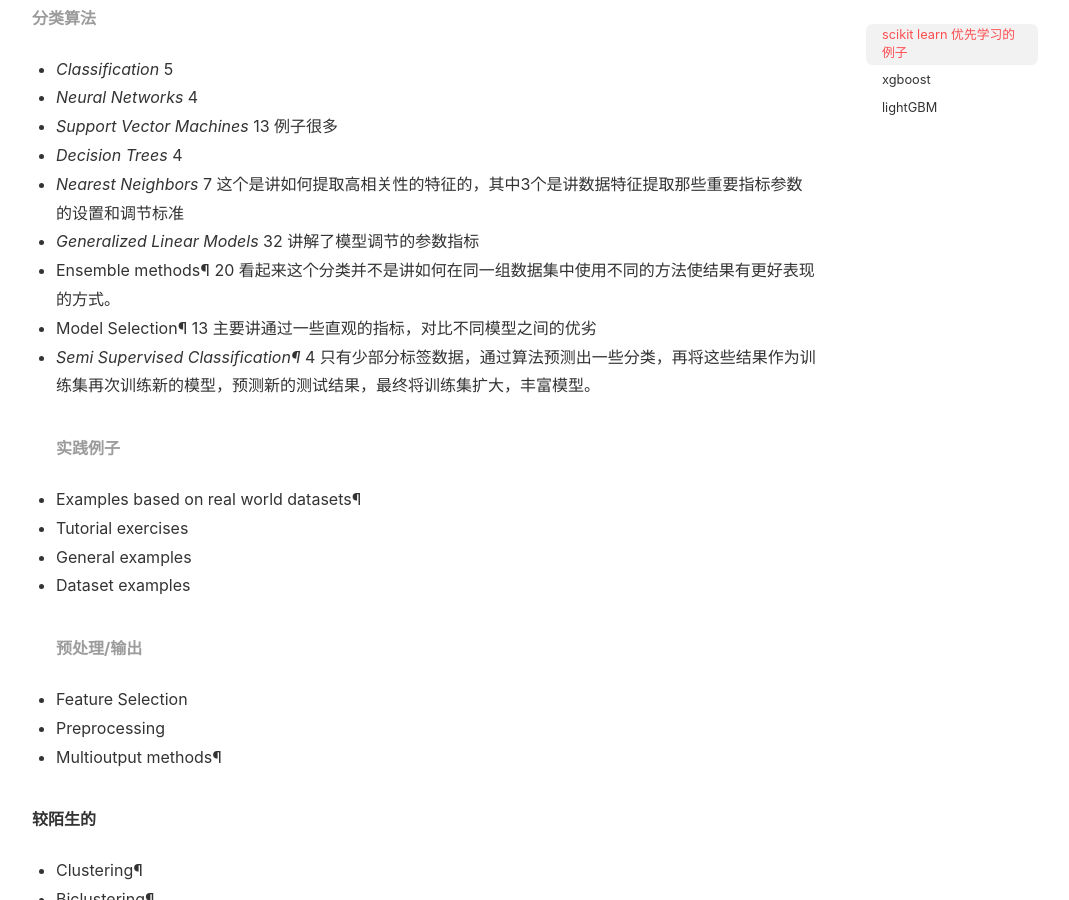
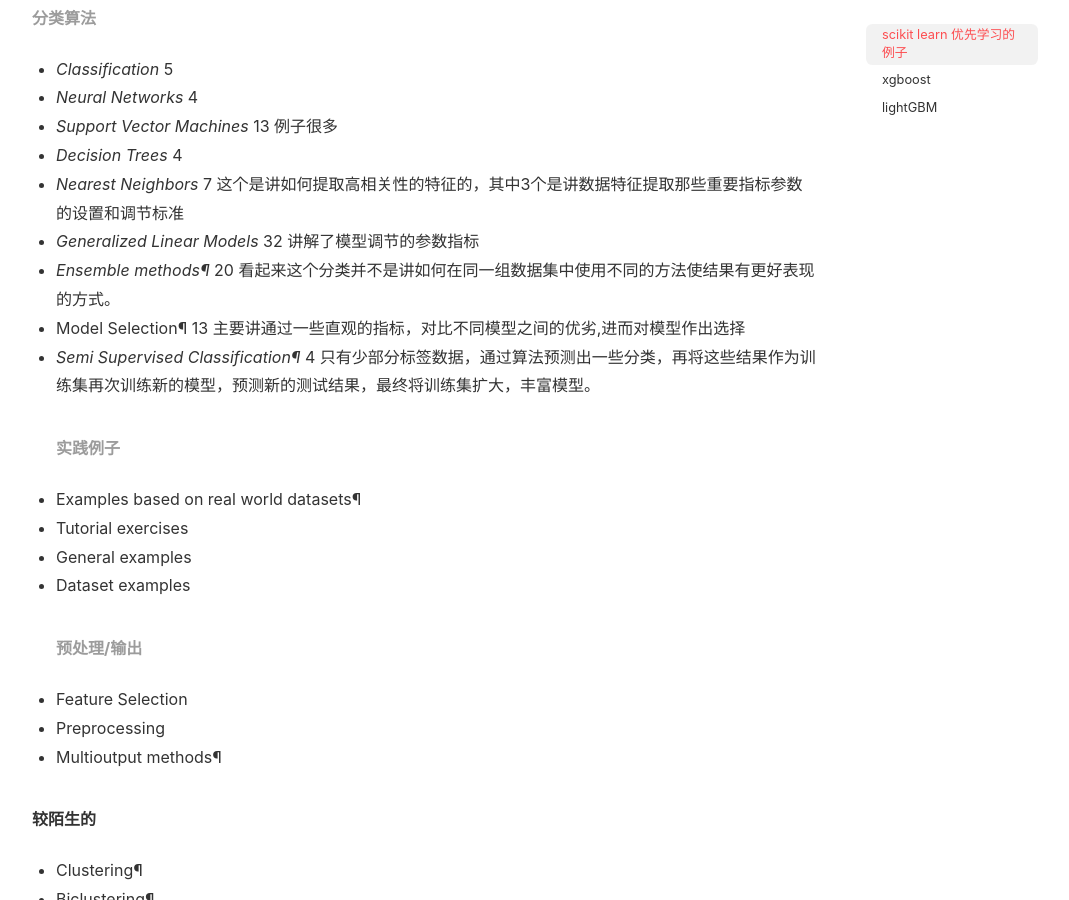
Before and after one commit to slyrx/Tech_Blog, a Jekyll site: the page built from _posts/2018-4-24-机器学习一般流程.md, in a window 1280 px wide and 900 px high, scrolled down 1138 px. Shown: the whole window, without its empty margins (105-1174 px from the left). Built offline with Jekyll 4.4.1, drawn with Linux system fonts in a browser that asks for light colours; nearby versions of some CDN libraries.

Commit message:
new content

```diff
--- a/_posts/2018-4-24-机器学习一般流程.md
+++ b/_posts/2018-4-24-机器学习一般流程.md
@@ -30,8 +30,8 @@
 + _Decision Trees_ 4
 + _Nearest Neighbors_ 7 这个是讲如何提取高相关性的特征的，其中3个是讲数据特征提取那些重要指标参数的设置和调节标准
 + _Generalized Linear Models_ 32 讲解了模型调节的参数指标
-+ Ensemble methods¶ 20 看起来这个分类并不是讲如何在同一组数据集中使用不同的方法使结果有更好表现的方式。
-+ Model Selection¶  13 主要讲通过一些直观的指标，对比不同模型之间的优劣
++ _Ensemble methods¶_ 20 看起来这个分类并不是讲如何在同一组数据集中使用不同的方法使结果有更好表现的方式。
++ Model Selection¶  13 主要讲通过一些直观的指标，对比不同模型之间的优劣,进而对模型作出选择
 + _Semi Supervised Classification¶_ 4 只有少部分标签数据，通过算法预测出一些分类，再将这些结果作为训练集再次训练新的模型，预测新的测试结果，最终将训练集扩大，丰富模型。
 ###### 实践例子
 + Examples based on real world datasets¶
```
Also changed, not shown: _posts/2018-5-24-scikit学习总结.md (+4 -1 lines), _posts/2018-9-28-tensorflow-MLP.md (added, +37 -0 lines).
